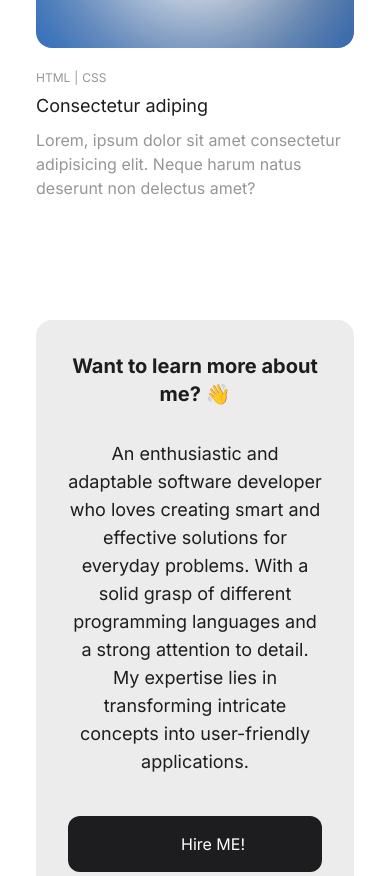
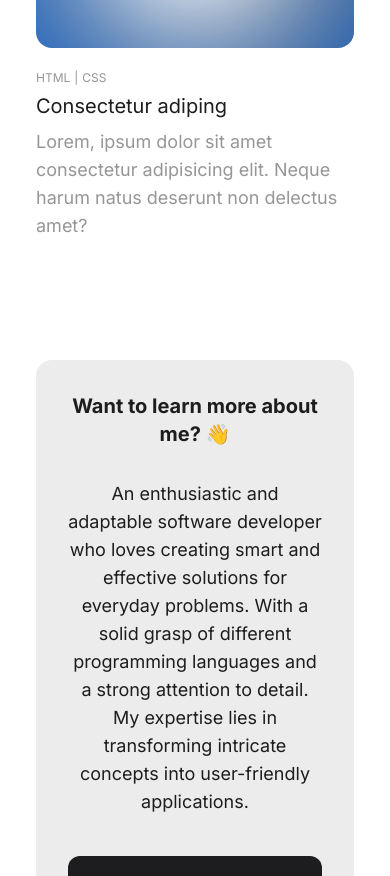
Before and after one commit to ayyyub777/portfolio, a React (Vite) app: page / in a window 390 px wide. Shown: the part 1309-2185 px from the top of the page. Built offline with nearby package versions, Linux system fonts and the light colour scheme; some icons are missing.

Commit message:
Update Project.jsx

```diff
--- a/src/Project.jsx
+++ b/src/Project.jsx
@@ -38,10 +38,10 @@ function Project() {
             <div className="mr-1 rounded-2xl py-1.5 text-xs text-gray">|</div>
             <div className="mr-1 rounded-2xl py-1.5 text-xs text-gray">CSS</div>
           </div>
-          <p className="mb-2 text-lg text-black sm:text-xl">
+          <p className="mb-2 text-xl text-black sm:text-xl">
             Consectetur adiping
           </p>
-          <p className="text-md font-light text-gray">
+          <p className="text-lg font-light text-gray">
             Lorem, ipsum dolor sit amet consectetur adipisicing elit. Neque
             harum natus deserunt non delectus amet?
           </p>
```
